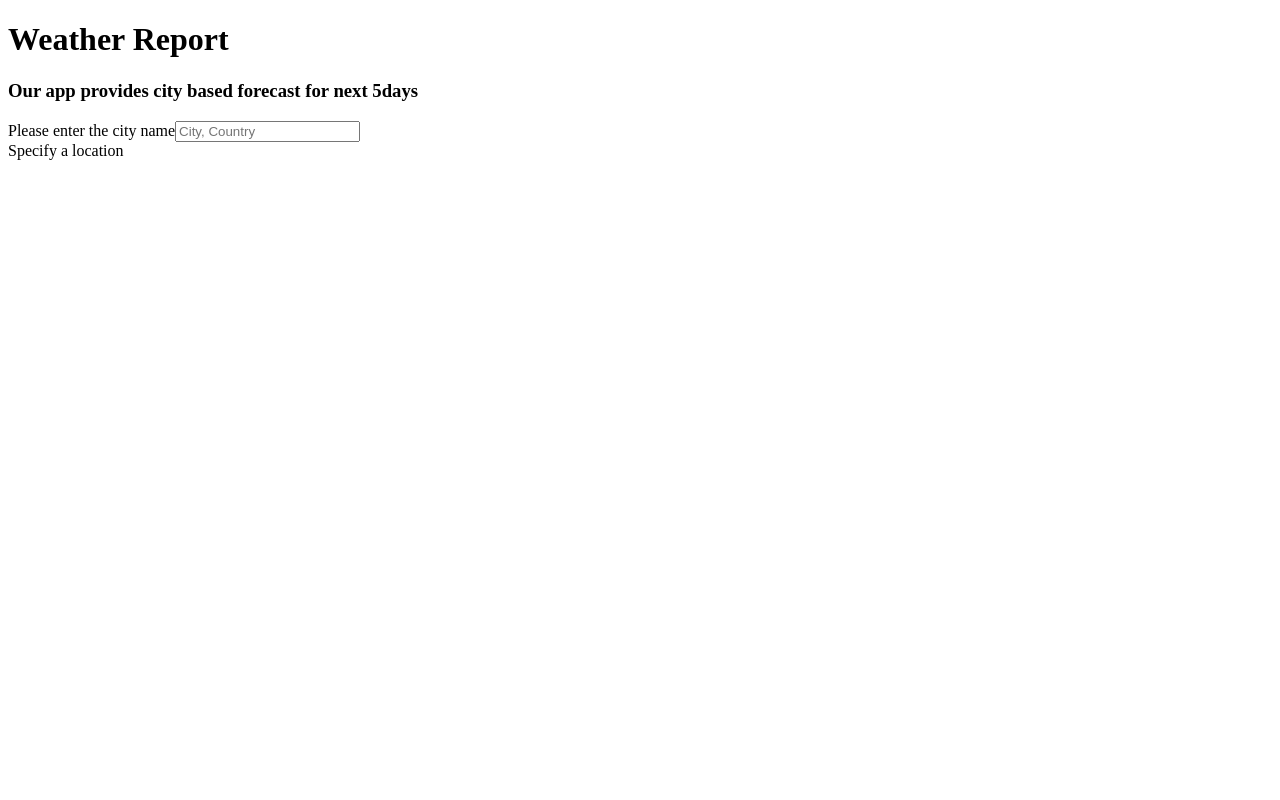
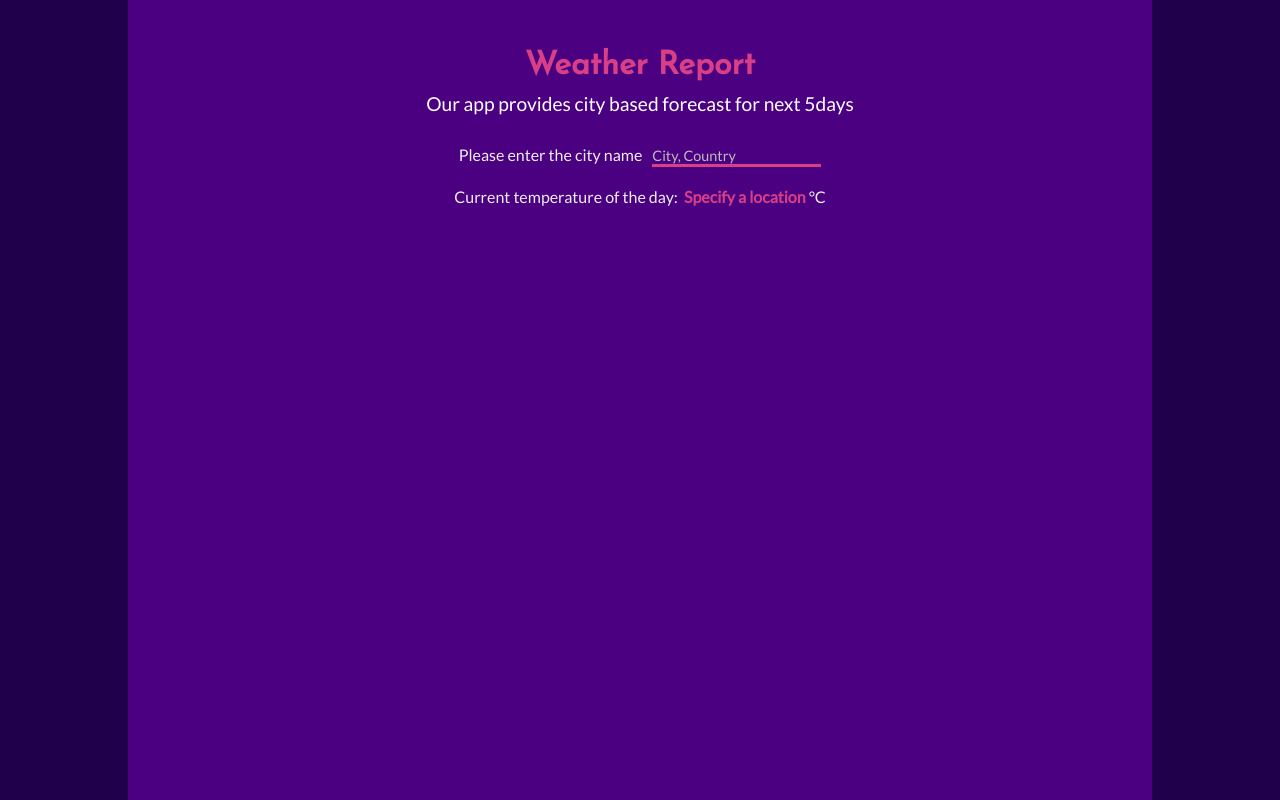
Before and after one commit to abhinayarajpasula/react-weather-app, a React (Create React App) app: page / in a window 1280 px wide. Built offline with nearby package versions, Linux system fonts and the light colour scheme.

Commit message:
Applied Styling to the application

```diff
--- a/public/index.html
+++ b/public/index.html
@@ -20,12 +20,23 @@
       Learn how to configure a non-root public URL by running `npm run build`.
     -->
     <title>React App</title>
+    <style>
+      div#root {
+        display: flex;
+        width: 100vw;
+        min-height: 100vh;
+        background-color: #21004b;
+        justify-content: center;
+        align-items: stretch;
+      }
+    </style>
+
   </head>
   <body>
     <noscript>
       You need to enable JavaScript to run this app.
     </noscript>
-    <div id="root"></div>
+    <div id="root" ></div>
     <!--
       This HTML file is a template.
       If you open it directly in the browser, you will see an empty page.
--- /dev/null
+++ b/src/App.css
@@ -0,0 +1,88 @@
+@import url('https://fonts.googleapis.com/css?family=Josefin+Sans');
+@import url('https://fonts.googleapis.com/css?family=Lato');
+
+*{
+    margin:0;
+    padding: 0;
+    box-sizing: border-box;
+    font-family: 'Lato', sans-serif;
+}
+
+.wrapper {
+    width: 80%;
+    background-color: #4b0082;
+}
+
+h1 {
+    color: #D83F87;
+    text-align: center;
+    margin-top: 50px;
+    margin-bottom: 10px;
+    font-family: 'Josefin Sans', sans-serif;
+}
+
+p.description {
+    color: #ffffff;
+    font-weight: 400;
+    text-align: center;
+    margin-bottom: 30px;
+    font-size: 1.2em;
+}
+
+form {
+    text-align: center;
+    color: #eeeeee;
+    margin-bottom: 20px;
+}
+
+input[type=text] {
+    border: 0;
+    outline: 0;
+    background: transparent;
+    border-bottom: 3px solid #D83F87;
+    color: #eeeeee;
+    margin-left: 10px;
+    font-family: 'Lato', sans-serif;
+    font-size: .9rem;
+    font-weight: 300;
+}
+
+input::placeholder {
+    color: #bbb;
+    font-family: 'Lato', sans-serif;
+  }
+
+  .temp-data {
+    color: #eeeeee;
+    text-align: center;
+    margin-bottom: 30px;
+}
+
+.graph-wrapper {
+    background-color: #4b0082;
+    display: flex;
+    flex-direction: row;
+    justify-content: center;
+    align-items: center;
+}
+
+.selected-temp {
+    margin-top: 10px;
+    color: #bbbbbb;
+}
+
+.selected-date {
+    margin-top: 5px;
+    color: #bbbbbb;
+}
+
+.color-adjust {
+    color: #D83F87;
+    font-weight: 600;
+}
+
+@media only screen and (max-width: 600px) {
+    .wrapper {
+        width: 100%;
+    }
+}
--- a/src/App.js
+++ b/src/App.js
@@ -1,6 +1,7 @@
 import React, { Component } from "react";
 
 import Graph from "./Graph";
+import "./App.css";
 
 class App extends Component {
   constructor(props) {
@@ -95,9 +96,11 @@ class App extends Component {
       currentTemp = this.state.data.list[0].main.temp;
     }
     return (
-      <div>
+      <div className="wrapper">
         <h1>Weather Report</h1>
-        <h3>Our app provides city based forecast for next 5days</h3>
+        <p className="description">
+          Our app provides city based forecast for next 5days
+        </p>
         <form onSubmit={this.fetchData}>
           <label>
             Please enter the city name
@@ -109,26 +112,34 @@ class App extends Component {
             />
           </label>
         </form>
-        {this.state.selected.temp === null ? (
-          <span>{currentTemp}</span>
-        ) : (
-          <span>{this.state.selected.temp}</span>
-        )}
-        {currentTemp !== "Specify a location" ? <span> &deg;C</span> : null}
+        <div className="temp-data">
+          {currentTemp !== undefined ? (
+            <span>
+              <span>Current temperature of the day: &nbsp;</span>
+              <span className="color-adjust">{currentTemp}</span>
+              <span> &deg;C</span>
+            </span>
+          ) : null}
           {this.state.selected.temp !== null ? (
-          <p>{this.state.selected.date}</p>
+            <p className="selected-temp">
+              {`Selected Temperature: ${this.state.selected.temp}`}
+              <span> &deg;C</span>
+            </p>
           ) : null}
-
+          {this.state.selected.temp !== null ? (
+            <p className="selected-date">{`${this.state.selected.date}`}</p>
+          ) : null}
+        </div>
         {this.state.data.list ? (
+          <div className="graph-wrapper">
             <Graph
               xData={this.state.dates}
               yData={this.state.temps}
+              isResponsive={true}
               onPlotClick={this.onPlotClick}
-            // onPlotHover={this.onPlotHover}
             />
-        ) : (
-          ""
-        )}
+          </div>
+        ) : null}
       </div>
     );
   }
--- a/src/Graph.js
+++ b/src/Graph.js
@@ -1,7 +1,7 @@
 import React, { Component } from "react";
-import Plot from "react-plotly.js";
 import propTypes from "prop-types";
 import isEqual from "lodash.isequal";
+import Plot from "react-plotly.js";
 
 class Graph extends Component {
   shouldComponentUpdate(nextProps) {
@@ -14,12 +14,10 @@ class Graph extends Component {
 
   componentDidMount() {
     console.log("Graph component mounted");
-    // console.log("componentDidMount", this);
   }
 
   componentDidUpdate() {
     console.log("Graph component updated");
-    // console.log("componentDidUpdate", this);
   }
 
   render() {
@@ -27,21 +25,32 @@ class Graph extends Component {
         {
           x: this.props.xData,
           y: this.props.yData,
-          marker: { color: "red" }
+          type: "scatter",
+          marker: { color: "#D83F87" }
         }
       ],
       config = { displayModeBar: false };
-
     return (
-      <React.Fragment>
-        <h3>Forecast</h3>
-        <Plot
-          data={data}
-          config={config}
-          onClick={this.props.onPlotClick}
-          // onPlotHover={this.props.onPlotHover}
-        />
-      </React.Fragment>
+      <Plot
+        data={data}
+        config={config}
+        useResizeHandler={this.props.isResponsive}
+        onClick={this.props.onPlotClick}
+        style={{ width: "100%", height: "100%" }}
+        layout={{
+          autosize: true,
+          plot_bgcolor: "#4B0082",
+          paper_bgcolor: "#4B0082",
+          margin: {
+            t: 0,
+            r: 50,
+            l: 50
+          },
+          font: {
+            color: "#FFF"
+          }
+        }}
+      />
     );
   }
 }
@@ -49,6 +58,7 @@ class Graph extends Component {
 Graph.propTypes = {
   xData: propTypes.array.isRequired,
   yData: propTypes.array.isRequired,
+  isResponsive: propTypes.bool,
   onPlotClick: propTypes.func.isRequired
 };
 
```
Lines whose indentation alone changed are shown as unchanged.
